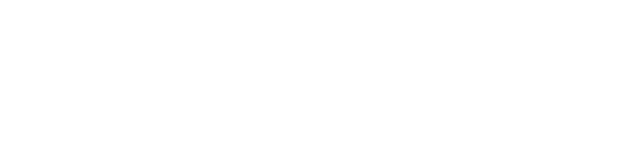
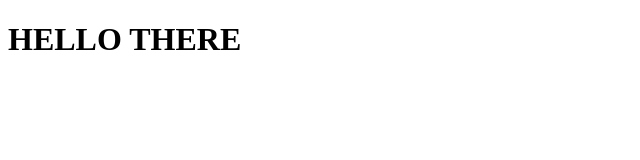
Before and after one commit to Naturel6/coursera-test, a plain HTML site: page site/index.html in a window 1280 px wide. Shown: the whole page, without its empty margins (0-640 px from the left). Drawn offline with Linux system fonts and the light colour scheme.

Commit message:
small addition to our page content

```diff
--- a/site/index.html
+++ b/site/index.html
@@ -3,9 +3,9 @@
 <head>
 	<meta charset="utf-8">
 	<meta name="viewport" content="width=device-width, initial-scale=1">
-	<title>Hello there</title>
+	<title>HIIII</title>
 </head>
 <body>
-
+<h1> HELLO THERE </h1>
 </body>
 </html>
```
